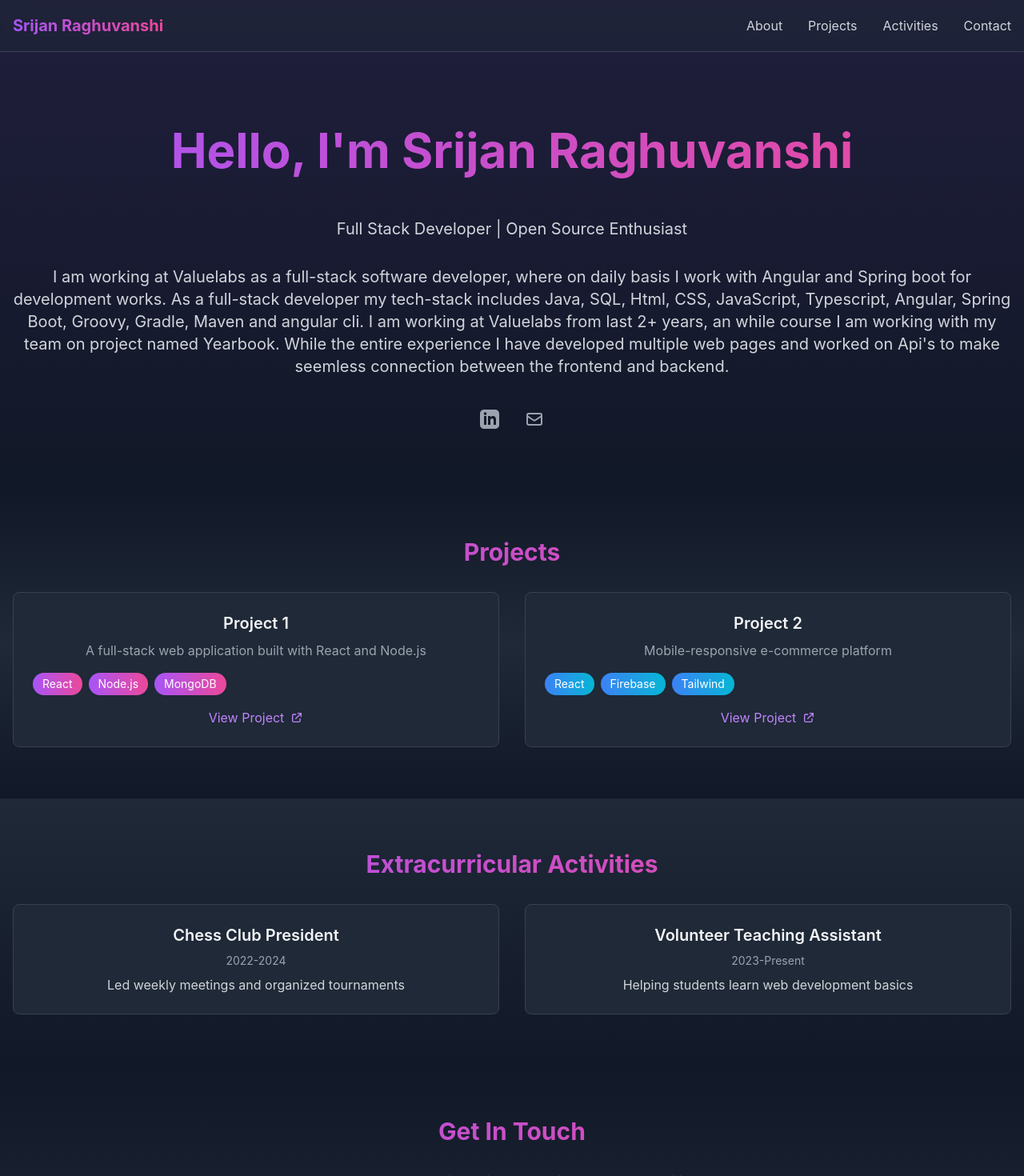
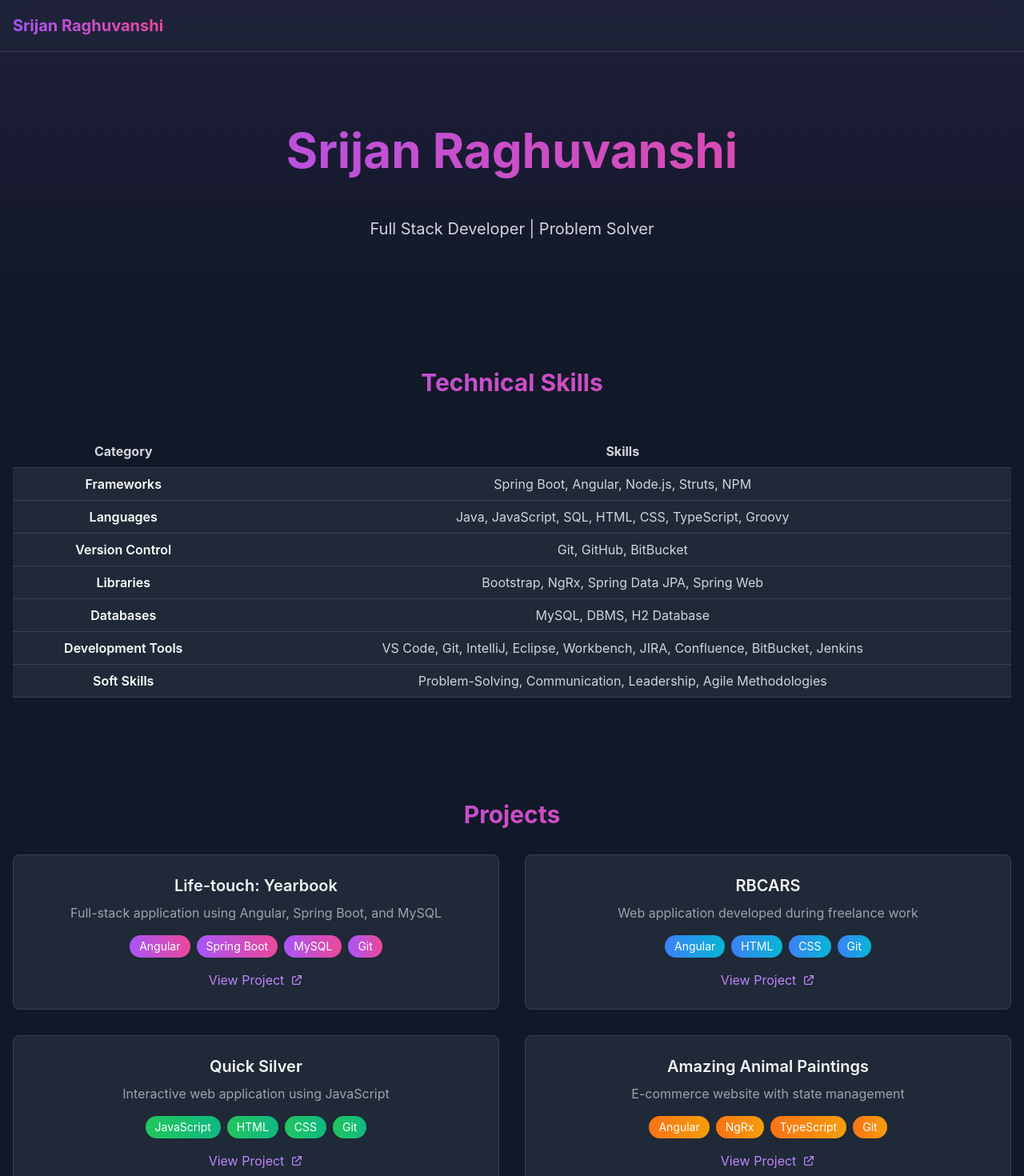
Before and after one commit to Sr1jan27/portfolio-website, a React (Create React App) app: page / in a window 1280 px wide. Shown: the top 1470 px of the page at 80% size. Built offline with nearby package versions, Linux system fonts and the light colour scheme.

Commit message:
portfolio technical skill updates

```diff
--- a/src/component/Portfolio.jsx
+++ b/src/component/Portfolio.jsx
@@ -5,33 +5,63 @@ const Portfolio = () => {
 
   const projects = [
     {
-      title: "Project 1",
-      description: "A full-stack web application built with React and Node.js",
-      tags: ["React", "Node.js", "MongoDB"],
-      link: "#",
+      title: "Life-touch: Yearbook",
+      description: "Full-stack application using Angular, Spring Boot, and MySQL",
+      tags: ["Angular", "Spring Boot", "MySQL", "Git"],
+      link: "https://yearbook.lifetouch.com/",
       gradient: "from-purple-500 to-pink-500"
     },
     {
-      title: "Project 2",
-      description: "Mobile-responsive e-commerce platform",
-      tags: ["React", "Firebase", "Tailwind"],
-      link: "#",
+      title: "RBCARS",
+      description: "Web application developed during freelance work",
+      tags: ["Angular", "HTML", "CSS", "Git"],
+      link: "https://rbcars.in/",
       gradient: "from-blue-500 to-cyan-500"
+    },
+    {
+      title: "Quick Silver",
+      description: "Interactive web application using JavaScript",
+      tags: ["JavaScript", "HTML", "CSS", "Git"],
+      link: "https://github.com/Sr1jan27/QuickSilver",
+      gradient: "from-green-500 to-emerald-500"
+    },
+    {
+      title: "Amazing Animal Paintings",
+      description: "E-commerce website with state management",
+      tags: ["Angular", "NgRx", "TypeScript", "Git"],
+      link: "https://github.com/Sr1jan27/AMAZING-ANIMAL-PAINTING",
+      gradient: "from-orange-500 to-amber-500"
     }
   ];
 
-  const extracurricular = [
+  const skillCategories = [
     {
-      title: "Chess Club President",
-      period: "2022-2024",
-      description: "Led weekly meetings and organized tournaments",
-      gradient: "from-emerald-500 to-teal-500"
+      category: "Frameworks",
+      skills: ["Spring Boot", "Angular", "Node.js", "Struts", "NPM"]
     },
     {
-      title: "Volunteer Teaching Assistant",
-      period: "2023-Present",
-      description: "Helping students learn web development basics",
-      gradient: "from-orange-500 to-amber-500"
+      category: "Languages",
+      skills: ["Java", "JavaScript", "SQL", "HTML", "CSS", "TypeScript", "Groovy"]
+    },
+    {
+      category: "Version Control",
+      skills: ["Git", "GitHub", "BitBucket"]
+    },
+    {
+      category: "Libraries",
+      skills: ["Bootstrap", "NgRx", "Spring Data JPA", "Spring Web"]
+    },
+    {
+      category: "Databases",
+      skills: ["MySQL", "DBMS", "H2 Database"]
+    },
+    {
+      category: "Development Tools",
+      skills: ["VS Code", "Git", "IntelliJ", "Eclipse", "Workbench", "JIRA", "Confluence", "BitBucket", "Jenkins"]
+    },
+    {
+      category: "Soft Skills",
+      skills: ["Problem-Solving", "Communication", "Leadership", "Agile Methodologies"]
     }
   ];
 
@@ -46,7 +76,6 @@ const Portfolio = () => {
                 Srijan Raghuvanshi
               </span>
             </div>
-
             {/* Mobile menu button */}
             <div className="flex items-center md:hidden">
               <button
@@ -63,64 +92,52 @@ const Portfolio = () => {
                 </svg>
               </button>
             </div>
-
-            {/* Desktop menu */}
-            <div className="hidden md:flex items-center space-x-8">
-              <a href="#about" className="text-gray-300 hover:text-white transition-colors duration-300">About</a>
-              <a href="#projects" className="text-gray-300 hover:text-white transition-colors duration-300">Projects</a>
-              <a href="#activities" className="text-gray-300 hover:text-white transition-colors duration-300">Activities</a>
-              <a href="#contact" className="text-gray-300 hover:text-white transition-colors duration-300">Contact</a>
-            </div>
           </div>
         </div>
-
-        {/* Mobile menu */}
-        {isMenuOpen && (
-          <div className="md:hidden bg-gray-800/50 backdrop-blur-md">
-            <div className="px-2 pt-2 pb-3 space-y-1">
-              <a href="#about" className="block px-3 py-2 text-gray-300 hover:text-white">About</a>
-              <a href="#projects" className="block px-3 py-2 text-gray-300 hover:text-white">Projects</a>
-              <a href="#activities" className="block px-3 py-2 text-gray-300 hover:text-white">Activities</a>
-              <a href="#contact" className="block px-3 py-2 text-gray-300 hover:text-white">Contact</a>
-            </div>
-          </div>
-        )}
       </nav>
 
       {/* Hero Section */}
-      <section className="pt-32 pb-16 px-4 relative overflow-hidden">
+      <section id="home" className="pt-32 pb-16 px-4 relative overflow-hidden">
         <div className="absolute inset-0 bg-gradient-to-b from-purple-500/10 to-transparent"></div>
         <div className="max-w-7xl mx-auto text-center relative">
-          <h1 className="text-4xl md:text-6xl font-bold mb-6 bg-gradient-to-r from-purple-500 to-pink-500 bg-clip-text text-transparent" style={{lineHeight:'2'}}>
-            Hello, I'm Srijan Raghuvanshi
+          <h1 className="text-4xl md:text-6xl font-bold mb-6 bg-gradient-to-r from-purple-500 to-pink-500 bg-clip-text text-transparent" style={{ lineHeight: '2' }}>
+            Srijan Raghuvanshi
           </h1>
-          <p className="text-xl text-gray-300 mb-8">Full Stack Developer | Open Source Enthusiast
-          </p>
-          <p className="text-xl text-gray-300 mb-8">I am working at Valuelabs as a full-stack software developer, where on daily basis I work with Angular and
-             Spring boot for development works. As a full-stack developer my tech-stack includes Java, SQL, Html, CSS, JavaScript, Typescript, Angular, Spring Boot,
-              Groovy, Gradle, Maven and angular cli. I am working at Valuelabs from last 2+ years, an while course I am working with my team on project named Yearbook.
-             While the entire experience I have developed multiple web pages and worked on Api's to make seemless connection between the frontend and backend.
-          </p>
-          <div className="flex justify-center space-x-4">
-            <a href="https://www.linkedin.com/in/srijansingh27/" className="p-2 text-gray-400 hover:text-white transition-colors duration-300">
-              <span className="sr-only">LinkedIn</span>
-              <svg className="h-6 w-6" fill="currentColor" viewBox="0 0 24 24">
-                <path d="M19 0h-14c-2.761 0-5 2.239-5 5v14c0 2.761 2.239 5 5 5h14c2.762 0 5-2.239 5-5v-14c0-2.761-2.238-5-5-5zm-11 19h-3v-11h3v11zm-1.5-12.268c-.966 0-1.75-.79-1.75-1.764s.784-1.764 1.75-1.764 1.75.79 1.75 1.764-.783 1.764-1.75 1.764zm13.5 12.268h-3v-5.604c0-3.368-4-3.113-4 0v5.604h-3v-11h3v1.765c1.396-2.586 7-2.777 7 2.476v6.759z"/>
-              </svg>
-            </a>
-            <a href="mailto:singhsrij2708@gmail.com" className="p-2 text-gray-400 hover:text-white transition-colors duration-300">
-              <span className="sr-only">Email</span>
-              <svg className="h-6 w-6" fill="none" viewBox="0 0 24 24" stroke="currentColor">
-                <path strokeLinecap="round" strokeLinejoin="round" strokeWidth={2} d="M3 8l7.89 5.26a2 2 0 002.22 0L21 8M5 19h14a2 2 0 002-2V7a2 2 0 00-2-2H5a2 2 0 00-2 2v10a2 2 0 002 2z" />
-              </svg>
-            </a>
+          <p className="text-xl text-gray-300 mb-8">Full Stack Developer | Problem Solver</p>
+        </div>
+      </section>
+
+      {/* Technical Skills Section */}
+      <section id="skills" className="py-16 px-4 relative bg-gray-900 flex justify-center items-center">
+        <div className="max-w-7xl w-full text-center">
+          <h2 className="text-3xl font-bold mb-12 bg-gradient-to-r from-purple-500 to-pink-500 bg-clip-text text-transparent">
+            Technical Skills
+          </h2>
+          <div className="overflow-x-auto">
+            <table className="w-full text-center text-gray-300 border-collapse mx-auto">
+              <thead>
+                <tr>
+                  <th className="border-b border-gray-700 py-2 px-4">Category</th>
+                  <th className="border-b border-gray-700 py-2 px-4">Skills</th>
+                </tr>
+              </thead>
+              <tbody>
+                {skillCategories.map((category, index) => (
+                  <tr key={index} className="border-b border-gray-700">
+                    <td className="py-2 px-4 font-semibold text-white bg-gray-800">{category.category}</td>
+                    <td className="py-2 px-4 bg-gray-800">
+                      {category.skills.join(', ')}
+                    </td>
+                  </tr>
+                ))}
+              </tbody>
+            </table>
           </div>
         </div>
       </section>
 
       {/* Projects Section */}
       <section id="projects" className="py-16 px-4 relative">
-        <div className="absolute inset-0 bg-gradient-to-b from-gray-900 via-gray-800 to-gray-900"></div>
         <div className="max-w-7xl mx-auto relative">
           <h2 className="text-3xl font-bold mb-8 text-center bg-gradient-to-r from-purple-500 to-pink-500 bg-clip-text text-transparent">
             Projects
@@ -128,18 +145,25 @@ const Portfolio = () => {
           <div className="grid grid-cols-1 md:grid-cols-2 gap-8">
             {projects.map((project, index) => (
               <div key={index} className="group relative">
-                <div className="absolute inset-0 bg-gradient-to-r rounded-lg opacity-0 group-hover:opacity-100 transition-opacity duration-300"></div>
                 <div className="relative bg-gray-800 rounded-lg p-6 border border-gray-700 hover:border-gray-600 transition-all duration-300">
                   <h3 className="text-xl font-semibold mb-2">{project.title}</h3>
                   <p className="text-gray-400 mb-4">{project.description}</p>
-                  <div className="flex flex-wrap gap-2 mb-4">
+                  <div className="flex flex-wrap justify-center gap-2 mb-4">
                     {project.tags.map((tag, tagIndex) => (
-                      <span key={tagIndex} className={`bg-gradient-to-r ${project.gradient} px-3 py-1 rounded-full text-sm text-white`}>
+                      <span
+                        key={tagIndex}
+                        className={`bg-gradient-to-r ${project.gradient} px-3 py-1 rounded-full text-sm text-white text-center`}
+                      >
                         {tag}
                       </span>
                     ))}
                   </div>
-                  <a href={project.link} className="inline-flex items-center text-purple-400 hover:text-purple-300">
+                  <a
+                    href={project.link}
+                    target="_blank"
+                    rel="noopener noreferrer"
+                    className="inline-flex items-center text-purple-400 hover:text-purple-300"
+                  >
                     View Project
                     <svg className="w-4 h-4 ml-2" fill="none" viewBox="0 0 24 24" stroke="currentColor">
                       <path strokeLinecap="round" strokeLinejoin="round" strokeWidth={2} d="M10 6H6a2 2 0 00-2 2v10a2 2 0 002 2h10a2 2 0 002-2v-4M14 4h6m0 0v6m0-6L10 14" />
@@ -152,40 +176,17 @@ const Portfolio = () => {
         </div>
       </section>
 
-      {/* Extracurricular Activities Section */}
-      <section id="activities" className="py-16 px-4 relative">
-        <div className="absolute inset-0 bg-gradient-to-b from-gray-800 to-gray-900"></div>
-        <div className="max-w-7xl mx-auto relative">
-          <h2 className="text-3xl font-bold mb-8 text-center bg-gradient-to-r from-purple-500 to-pink-500 bg-clip-text text-transparent">
-            Extracurricular Activities
-          </h2>
-          <div className="grid grid-cols-1 md:grid-cols-2 gap-8">
-            {extracurricular.map((activity, index) => (
-              <div key={index} className="group relative">
-                <div className="absolute inset-0 bg-gradient-to-r rounded-lg opacity-0 group-hover:opacity-100 transition-opacity duration-300"></div>
-                <div className="relative bg-gray-800 rounded-lg p-6 border border-gray-700 hover:border-gray-600 transition-all duration-300">
-                  <h3 className="text-xl font-semibold mb-2">{activity.title}</h3>
-                  <p className="text-gray-400 text-sm mb-2">{activity.period}</p>
-                  <p className="text-gray-300">{activity.description}</p>
-                </div>
-              </div>
-            ))}
-          </div>
-        </div>
-      </section>
-
       {/* Contact Section */}
       <section id="contact" className="py-16 px-4 relative">
-        <div className="absolute inset-0 bg-gradient-to-b from-gray-900 to-gray-800"></div>
         <div className="max-w-7xl mx-auto text-center relative">
           <h2 className="text-3xl font-bold mb-8 bg-gradient-to-r from-purple-500 to-pink-500 bg-clip-text text-transparent">
             Get In Touch
           </h2>
           <p className="text-gray-300 mb-8">
-            I'm always open to discussing new projects and opportunities.
+            Currently working at Valuelabs and open to new opportunities
           </p>
           <a
-            href="mailto:your.email@example.com"
+            href="mailto:singhsrij2708@gmail.com"
             className="inline-flex items-center bg-gradient-to-r from-purple-500 to-pink-500 text-white px-6 py-3 rounded-lg hover:from-purple-600 hover:to-pink-600 transition-all duration-300 shadow-lg hover:shadow-purple-500/25"
           >
             Contact Me
```
